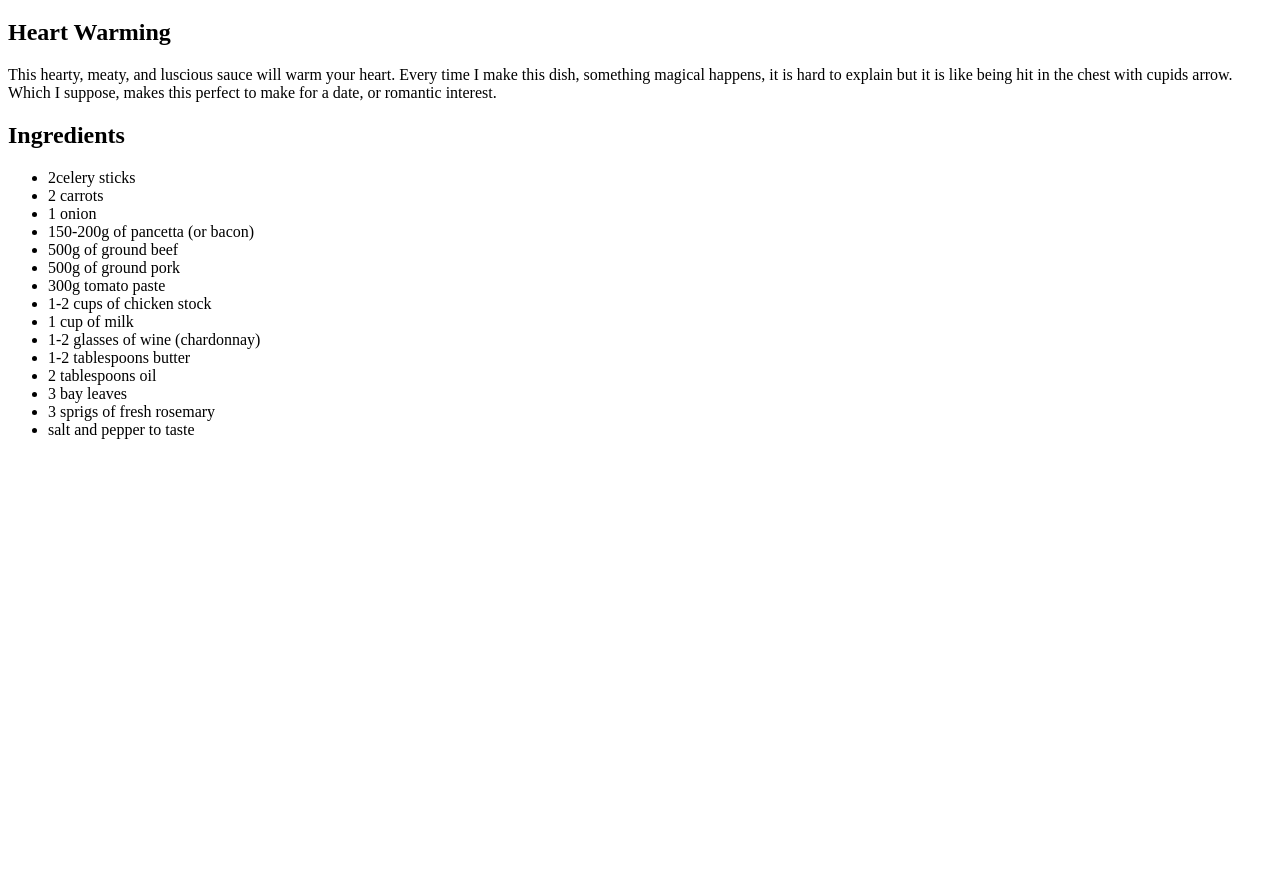
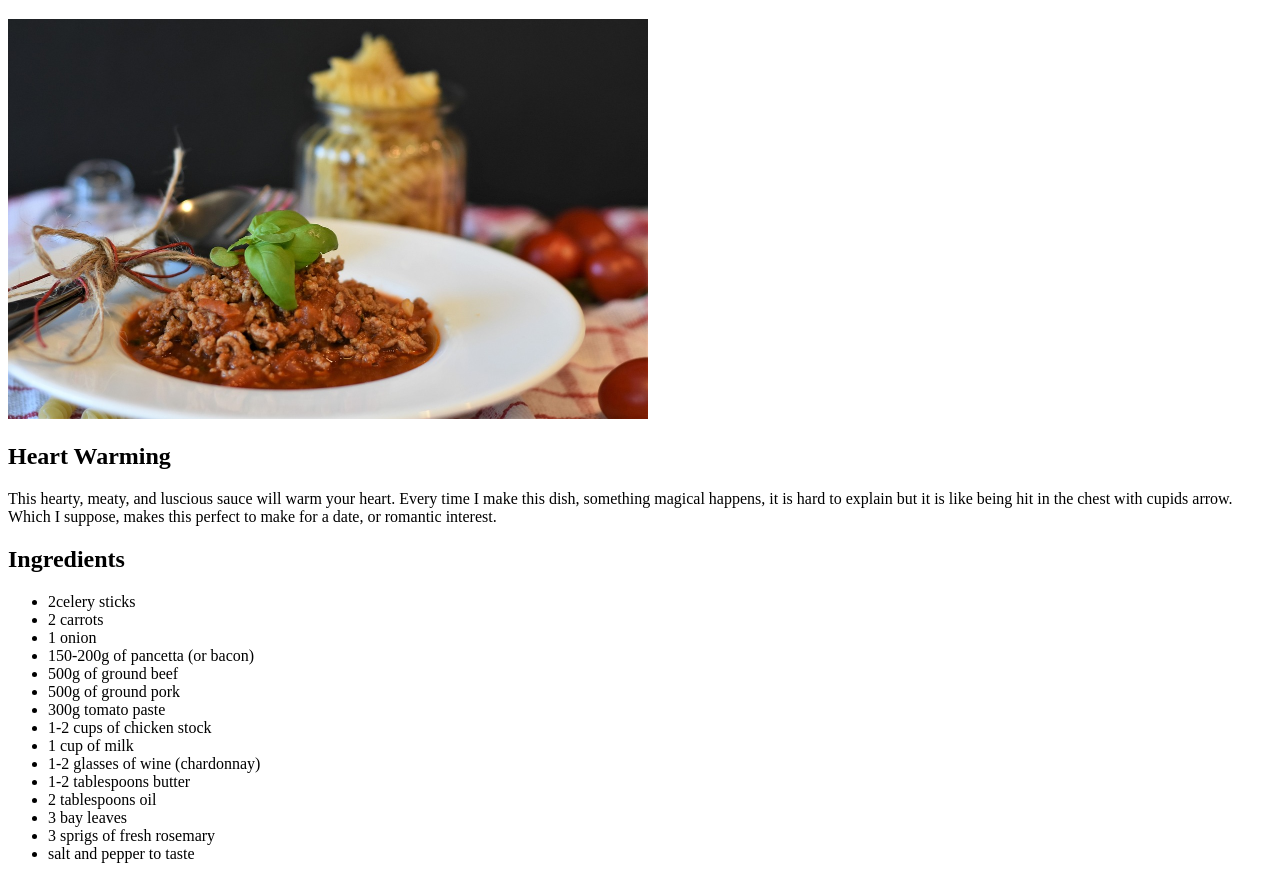
Before and after one commit to metalbeard7/odin-recipes, a plain HTML site: page recipes/bolognese.html in a window 1280 px wide. Shown: the part 61-940 px from the top of the page. Before the commit the page ends 800 px from the top, so only its background shows below. Drawn offline with Linux system fonts and the light colour scheme.

Commit message:
Add bolognese.jpg

```diff
--- a/recipes/bolognese.html
+++ b/recipes/bolognese.html
@@ -7,6 +7,9 @@
 
     <body>
         <h1>Bolognese</h1>
+
+        <img src="../img/bolognese.jpg" alt="Bowl of delicious bolognese." height="400" width="640">
+
         <h2>Heart Warming</h2
         <p>
             This hearty, meaty, and luscious sauce will warm your heart. Every time I make this dish, something magical happens, it is hard to explain but it is like being hit in the chest with cupids arrow. Which I suppose, makes this perfect to make for a date, or romantic interest.
```
